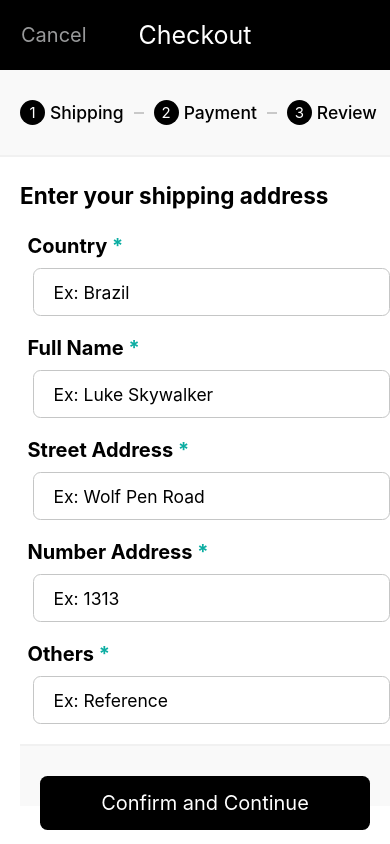
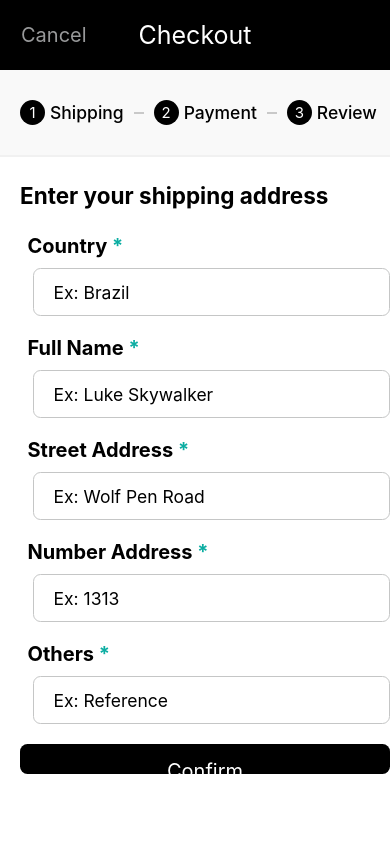
Before and after one commit to DaviS1Gomes/FormsInReactNative, a React Native app: screen /Shipping in a window 390 px wide. Built offline with nearby package versions, Linux system fonts and the light colour scheme.

Commit message:
Validation With Up

```diff
--- a/src/components/ContentData.tsx
+++ b/src/components/ContentData.tsx
@@ -1,14 +1,23 @@
 import React from 'react';
-// import * as yup from 'yup';
+import * as Yup from 'yup';
 import * as S from '../screens/ShippingScreen/Style';
 import Inputs from './Inputs';
 import {useFormik} from 'formik';
-import Footer from './Footer';
+// import Footer from './Footer';
+// import {Text, TouchableOpacity} from 'react-native';
 
 // import ButtonConfirm from './ButtonConfirm';
 // import {Pressable} from 'react-native';
 
 const ContentData: React.FC = () => {
+  const contanctSchema = Yup.object().shape({
+    country: Yup.string().required('Invalid Text!'),
+    fullName: Yup.string().required('Invalid Text!'),
+    streedAdd: Yup.string().required('Invalid Text!'),
+    numberAdd: Yup.number().required().integer().positive(),
+    other: Yup.string().required(),
+  });
+
   const formik = useFormik({
     initialValues: {
       country: '',
@@ -17,6 +26,7 @@ const ContentData: React.FC = () => {
       numberAdd: '',
       others: '',
     },
+    validationSchema: contanctSchema,
     onSubmit: values => {
       console.log('Valores enviados:', values);
     },
@@ -55,7 +65,15 @@ const ContentData: React.FC = () => {
         onChangeText={formik.handleChange('others')}
         value={formik.values.others}
       />
-      <Footer onPresslable={formik.handleSubmit} />
+      <S.ButtonConfirm
+        onPress={() => {
+          formik.handleSubmit();
+        }}>
+        <S.ViewButton>
+          <S.TextConfirmButton>Confirm</S.TextConfirmButton>
+        </S.ViewButton>
+      </S.ButtonConfirm>
+      {/* <Footer onPresslable={formik.handleSubmit} /> */}
     </S.ContentData>
   );
 };
```
